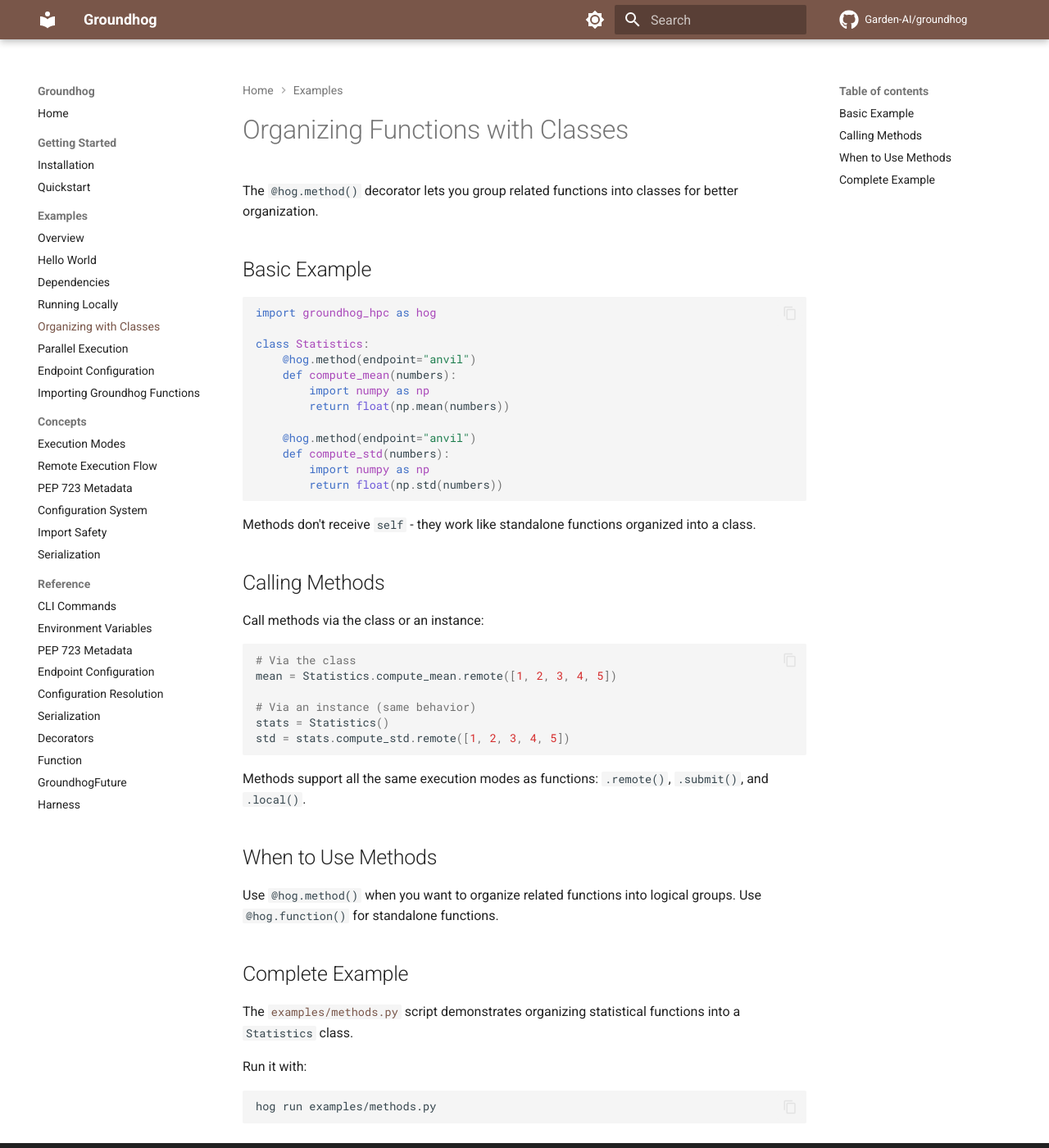
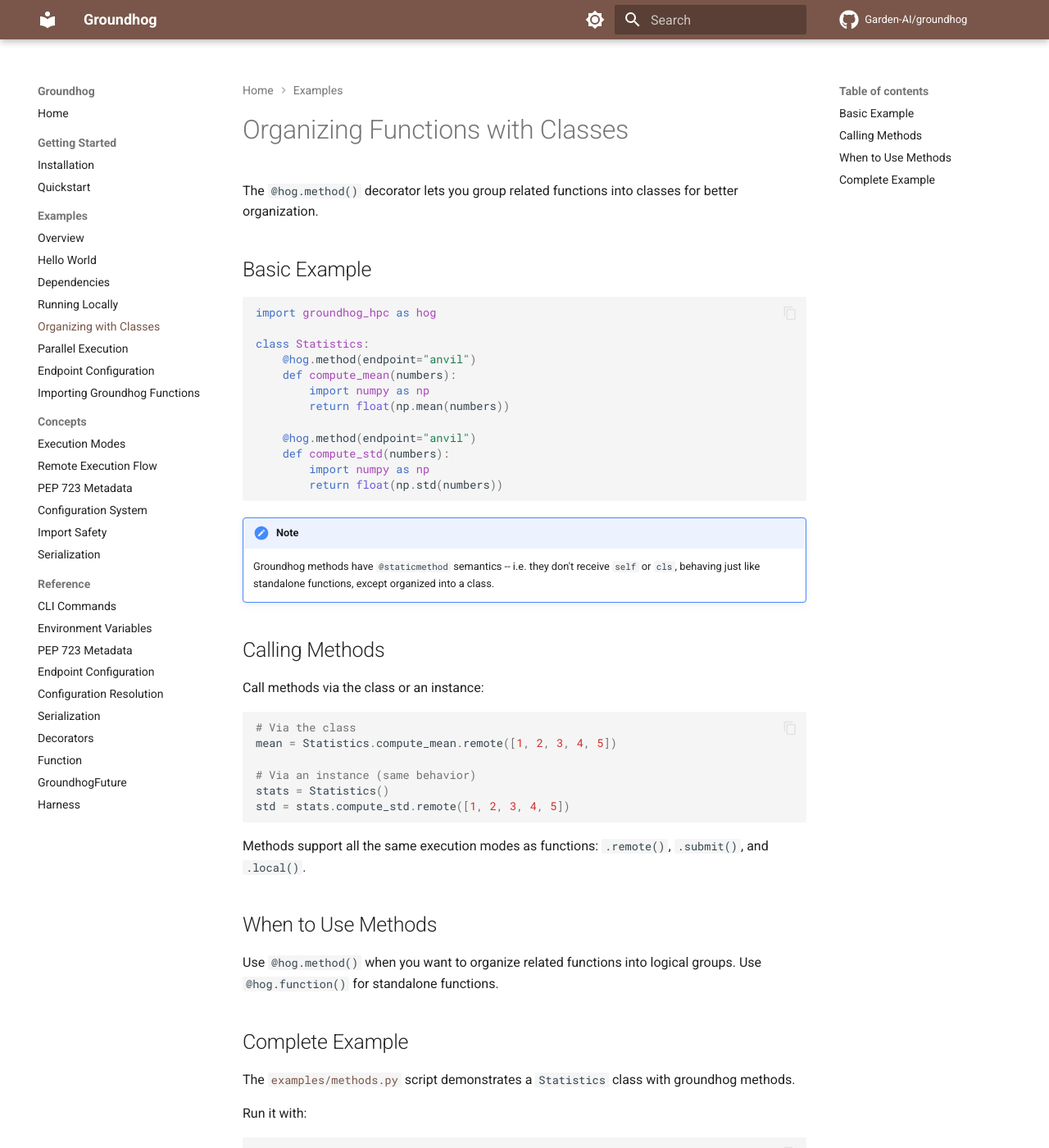
Before and after one commit to Garden-AI/groundhog, an MkDocs documentation site: the page built from docs/examples/methods.md, in a window 1280 px wide and 1400 px high. Shown: the whole window at 82% size. Built offline with MkDocs 1.6.1 and Material for MkDocs 9.7.7, drawn with Linux system fonts in a browser that asks for light colours; comment, search, counter and statistics services are not loaded; the version menu is left out.

````diff
--- a/docs/examples/methods.md
+++ b/docs/examples/methods.md
@@ -19,7 +19,8 @@ class Statistics:
         return float(np.std(numbers))
 ```
 
-Methods don't receive `self` - they work like standalone functions organized into a class.
+!!! note
+    Groundhog methods have `@staticmethod` semantics -- i.e. they don't receive `self` or `cls`, behaving just like standalone functions, except organized into a class.
 
 ## Calling Methods
 
@@ -42,7 +43,7 @@ Use `@hog.method()` when you want to organize related functions into logical gro
 
 ## Complete Example
 
-The [`examples/methods.py`](https://github.com/Garden-AI/groundhog/blob/main/examples/methods.py) script demonstrates organizing statistical functions into a `Statistics` class.
+The [`examples/methods.py`](https://github.com/Garden-AI/groundhog/blob/main/examples/methods.py) script demonstrates a `Statistics` class with groundhog methods.
 
 Run it with:
 
--- a/src/groundhog_hpc/templates/shell_command.sh.jinja
+++ b/src/groundhog_hpc/templates/shell_command.sh.jinja
@@ -1,4 +1,7 @@
 set -euo pipefail
+
+# Cleanup temporary files on exit
+trap 'rm -f {{ user_script_name }}.py {{ runner_name }}.py {{ script_name }}.in {{ script_name }}.out' EXIT
 
 if command -v uv &> /dev/null; then
     UV_BIN=$(command -v uv)
````
Also changed, not shown: docs/examples/local.md (+1 -1 lines).
